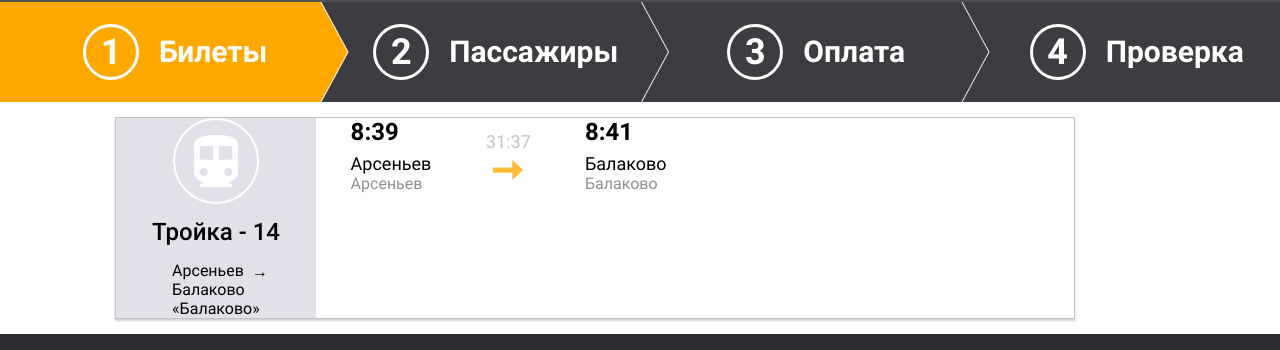
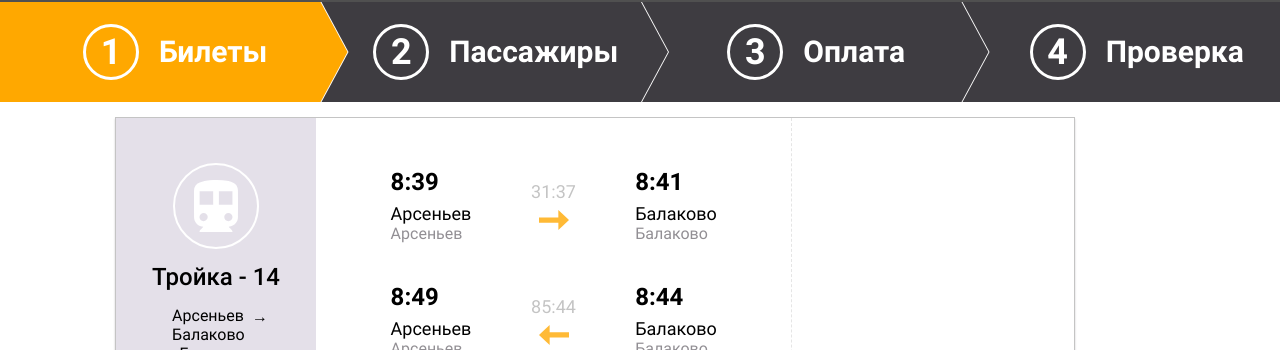
Before and after one commit to korneef/railway-booking-frontend, a React (Create React App) app: page /order/step/1 in a window 1280 px wide. Shown: the part 602-952 px from the top of the page. Built offline with nearby package versions, Linux system fonts and the light colour scheme; grey boxes are pictures that could not be loaded.

Commit message:
TicketTimeTableInfo styled

```diff
--- a/src/features/TicketCard/TicketCard.scss
+++ b/src/features/TicketCard/TicketCard.scss
@@ -5,3 +5,12 @@
   flex-wrap: nowrap;
   margin: 15px;
 }
+
+.ticket-card__shedule {
+  padding: 50px 40px;
+  border-right: 1px dashed #E5E5E5;
+}
+
+.ticket-card__train-time-table-info:first-child {
+  margin-bottom: 40px;
+}
--- a/src/features/TicketCard/TicketCard.tsx
+++ b/src/features/TicketCard/TicketCard.tsx
@@ -2,28 +2,29 @@ import classNames from "classnames";
 import { Panel } from "shared";
 import { ITrainInformation } from "entities";
 import { TrainGeneralInfo, TrainTimeTableInfo} from "../../entities/index";
-import PointInfo from "shared/components/PointInfo/PointInfo";
 
 interface TicketCardProps {
   ticket: {
     departure: ITrainInformation,
     arrival?: ITrainInformation,
 
-    have_first_class?: boolean,
-    have_second_class?: boolean,
-    have_third_class?: boolean,
-    have_fourth_class?: boolean,
-    have_wifi?: boolean,
-    have_air_conditioning?: boolean,
-    is_express?: boolean,
-    min_price?: number,
-    available_seats?: number,
+    have_first_class: boolean,
+    have_second_class: boolean,
+    have_third_class: boolean,
+    have_fourth_class: boolean,
+    have_wifi: boolean,
+    have_air_conditioning: boolean,
+    is_express: boolean,
+    min_price: number,
+    available_seats: number,
   }
 }
 
 function TicketCard(props: TicketCardProps) {
   const { ticket } = props
-  const className = 'ticket-card'
+  const className = 'ticket-card';
+  console.log(ticket)
+
   return (
     <Panel bemClass={className} >
       <TrainGeneralInfo
@@ -34,6 +35,7 @@ function TicketCard(props: TicketCardProps) {
       toStation={ticket.departure.to.railway_station_name} />
       <div className={classNames(className + '__shedule')}>
       <TrainTimeTableInfo bemClass={className} direction="departure" duration={ticket.departure.duration} from={ticket.departure.from} to={ticket.departure.to} />
+      {ticket.arrival ? <TrainTimeTableInfo bemClass={className} direction="arrival" duration={ticket.arrival.duration} from={ticket.arrival.from} to={ticket.arrival.to} /> : false}
 
       </div>
       <div className={classNames(className + '__aside-wrapper')}>
--- a/src/shared/components/TrainDirection/TrainDirection.scss
+++ b/src/shared/components/TrainDirection/TrainDirection.scss
@@ -3,6 +3,7 @@
   flex-direction: column;
   justify-content: center;
   align-items: center;
+  width: 55px;
 }
 
 .train-direction-info__duration {
--- a/src/shared/helpers/getDuration.tsx
+++ b/src/shared/helpers/getDuration.tsx
@@ -2,7 +2,7 @@ import moment from "moment";
 import 'moment/locale/ru'
 
 export default function getDuration(duration: number): string {
-  const hours = Math.floor(moment.duration(113820, 'second').asHours());
-  const minutes = moment.duration(113820, 'second').minutes()
+  const hours = Math.floor(moment.duration(duration, 'second').asHours());
+  const minutes = moment.duration(duration, 'second').minutes()
   return `${hours}:${minutes}`
 }
```
